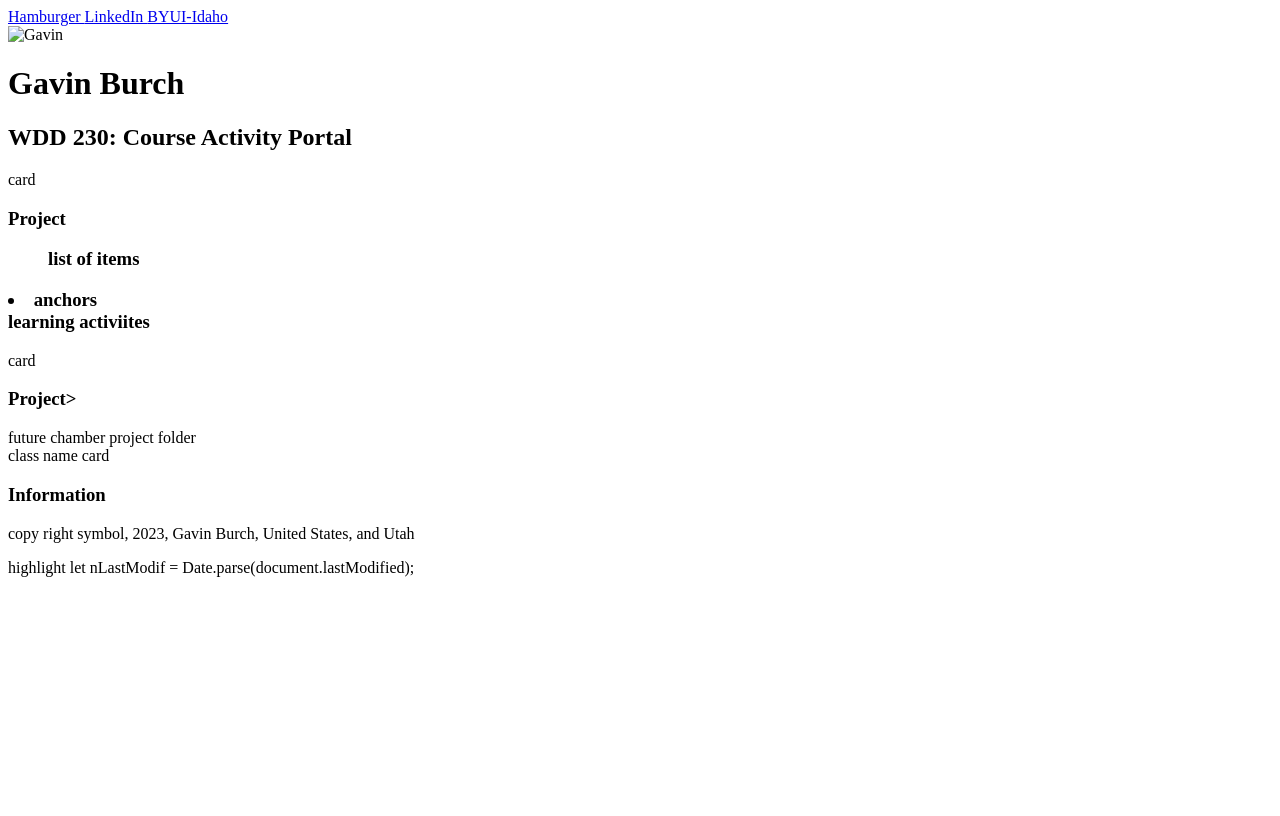
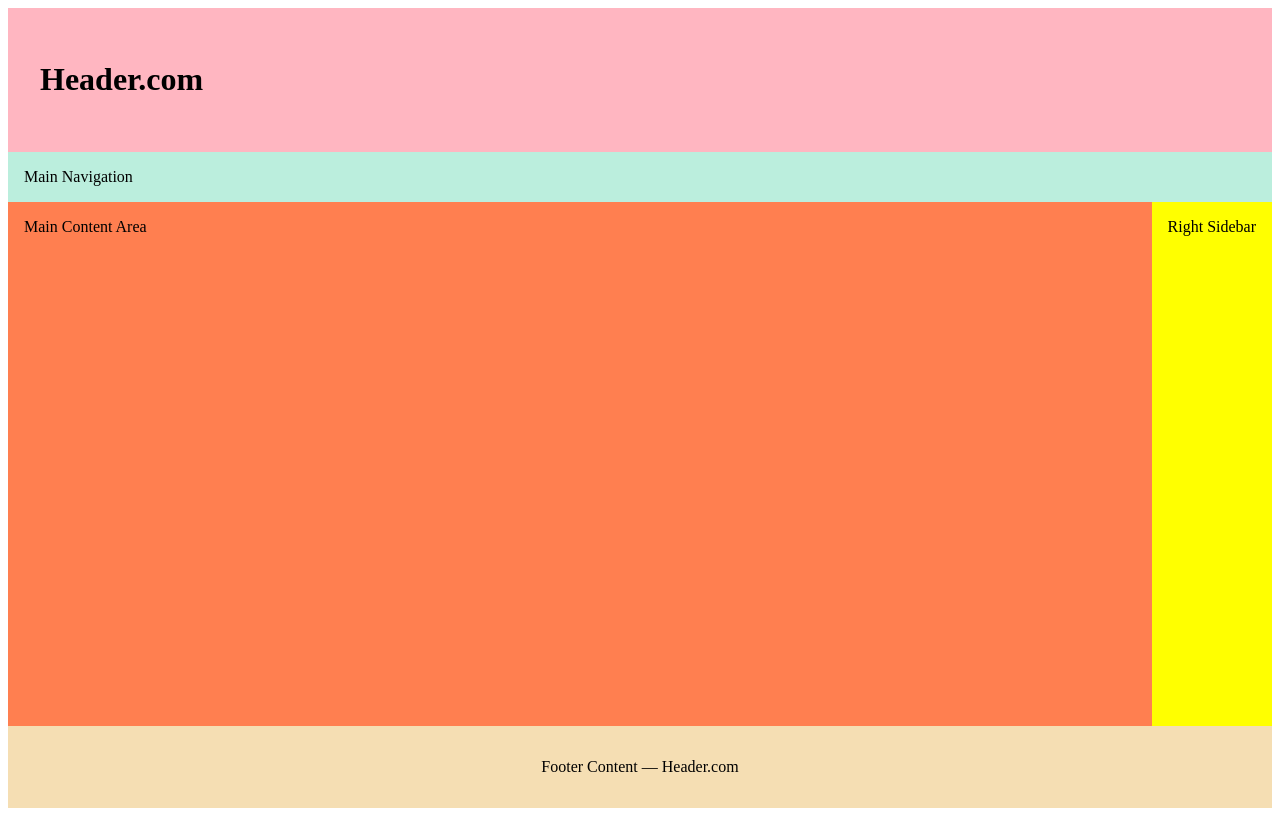
Before and after one commit to GavinHBurch/wdd230, a plain HTML site: page index.html in a window 1280 px wide. Drawn offline with Linux system fonts and the light colour scheme.

Commit message:
Add files via upload

```diff
--- a/index.html
+++ b/index.html
@@ -1,41 +1,19 @@
 <!DOCTYPE html>
-<html lang="en-US">
+<html lang="en">
 <head>
     <meta charset="UTF-8">
     <meta http-equiv="X-UA-Compatible" content="IE=edge">
     <meta name="viewport" content="width=device-width, initial-scale=1.0">
-        <link rel="stylesheet" href="mainpage.css">
-        <title>WDD 230 - Portal - Gavin Burch</title>
+    <title>Document</title>
+    <link rel="stylesheet" href="style.css">
 </head>
 <body>
-        <nav>
-            <a href="https://fonts.googleapis.com/css2?family=Material+Symbols+Outlined:opsz,wght,FILL,GRAD@20..48,100..700,0..1,-50..200"> Hamburger </a>
-            <a href="https://www.linkedin.com/in/gavin-burch/" > LinkedIn </a>
-            <a href="https://www.byui.edu/" > BYUI-Idaho </a>
-        </nav>
 <header>
-            <img src="Image of me.jpg" alt="Gavin">
-            <h1> Gavin Burch </h1>
+    <h1 contenteditable>Header.com</h1>
   </header>
-        <main>
-            <h2> WDD 230: Course Activity Portal</h2>
-            <section> card</section>
-            <h3> Project
-                <ul> list of items</ul>
-                <li> anchors</li>
-                <a> learning activiites</a>
-            </h3>
-            <section> card
-                <h3> Project></h3>
-                <a> future chamber project folder</a>
-            </section>
-            <section> class name card</section>
-                <h3> Information</h3>
-        </main>
-        <footer>
-            <p> copy right symbol, 2023, Gavin Burch, United States, and Utah</p>
-            <p2> highlight let nLastModif = Date.parse(document.lastModified); </p2>
-         </footer>
-         <script src="getDates.js"></script>
+  <nav>Main Navigation</nav>
+  <main contenteditable>Main Content Area</main>
+  <aside contenteditable>Right Sidebar</aside>
+  <footer contenteditable>Footer Content — Header.com</footer>
 </body>
 </html>
```
Lines whose indentation alone changed are shown as unchanged.
